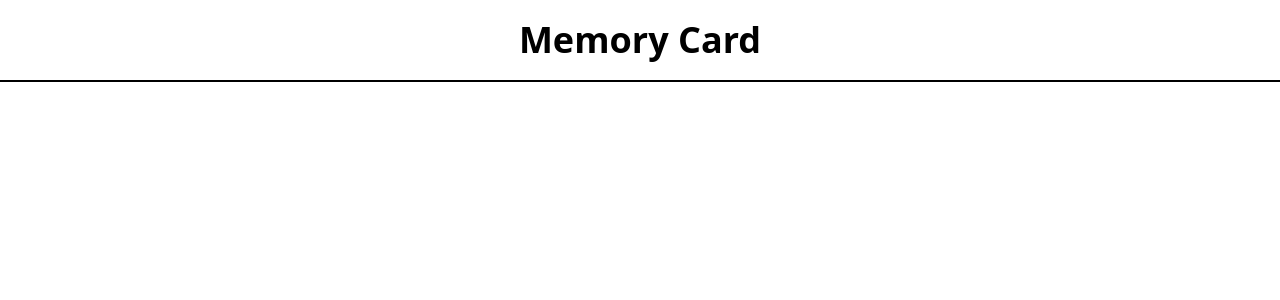
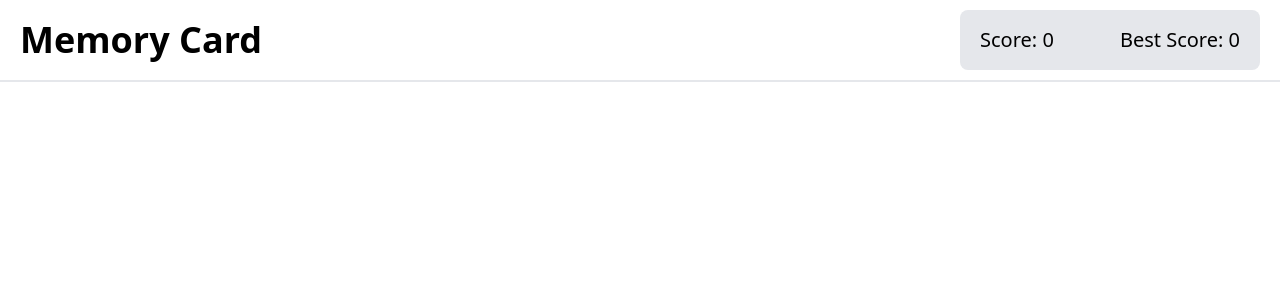
Before and after one commit to thedeepak12/memory-card, a React (Vite) app: page / in a window 1280 px wide. Shown: the top 300 px of the page. Built offline with nearby package versions, Linux system fonts and the light colour scheme.

Commit message:
Add scoreboard

```diff
--- a/src/App.jsx
+++ b/src/App.jsx
@@ -1,6 +1,7 @@
 import { useState } from 'react';
 import './App.css';
 import Header from './components/Header';
+import Scoreboard from './components/Scoreboard';
 
 function App() {
   return (
--- a/src/components/Header.jsx
+++ b/src/components/Header.jsx
@@ -1,11 +1,11 @@
 import React from 'react';
+import Scoreboard from './Scoreboard';
 
 function Header() {
   return (
-    <header>
-      <h1 className="text-4xl font-bold text-center bg-white p-5 border-b-2 dark:border-gray-200">
-        Memory Card
-      </h1>
+    <header className="flex justify-between border-b-2 border-gray-200">
+      <h1 className="text-4xl font-bold text-center p-5">Memory Card</h1>
+      <Scoreboard />
     </header>
   );
 }
--- /dev/null
+++ b/src/components/Scoreboard.jsx
@@ -0,0 +1,14 @@
+import React from 'react';
+
+function Scoreboard() {
+  return (
+    <div className="flex justify-center items-center">
+      <div className="flex justify-between items-center gap-4 bg-gray-200 p-5 mr-5 w-[300px] h-[60px] rounded-lg">
+        <p className="text-xl">Score: 0</p>
+        <p className="text-xl">Best Score: 0</p>
+      </div>
+    </div>
+  );
+}
+
+export default Scoreboard;
```
